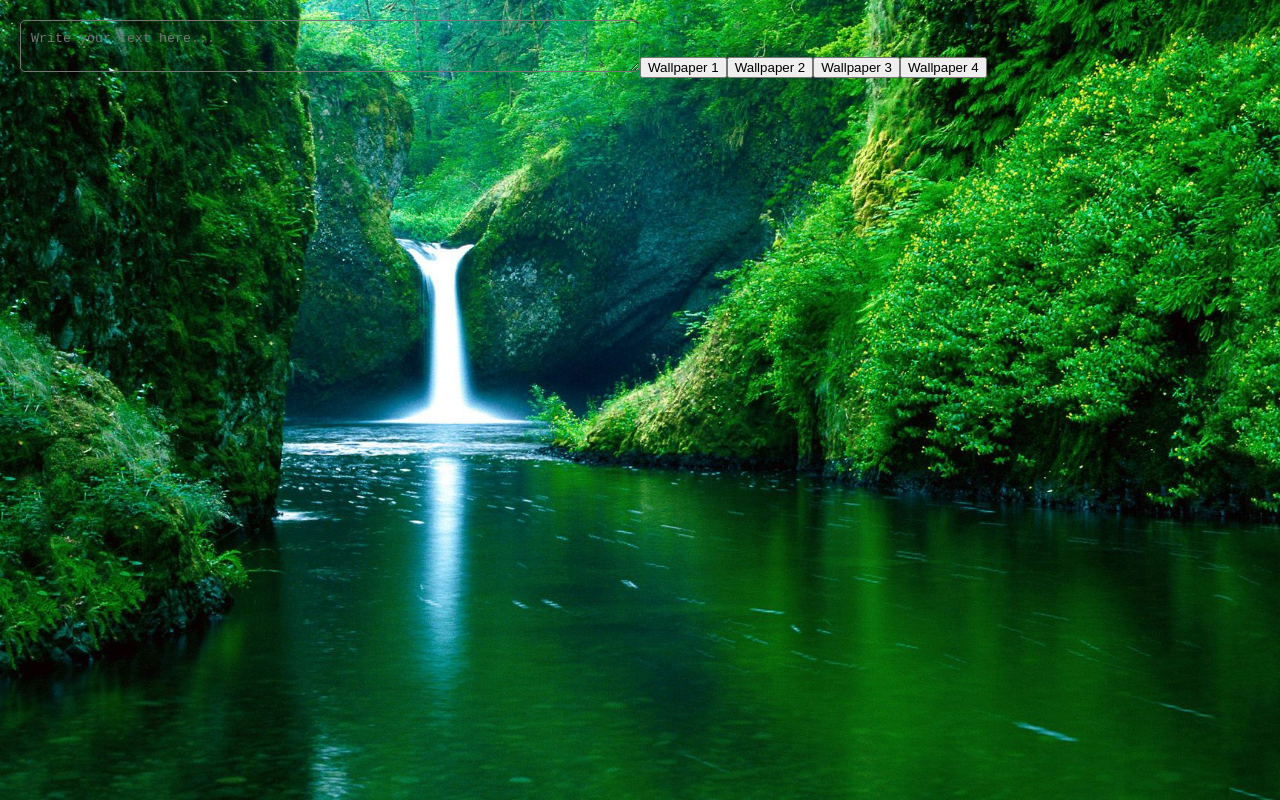
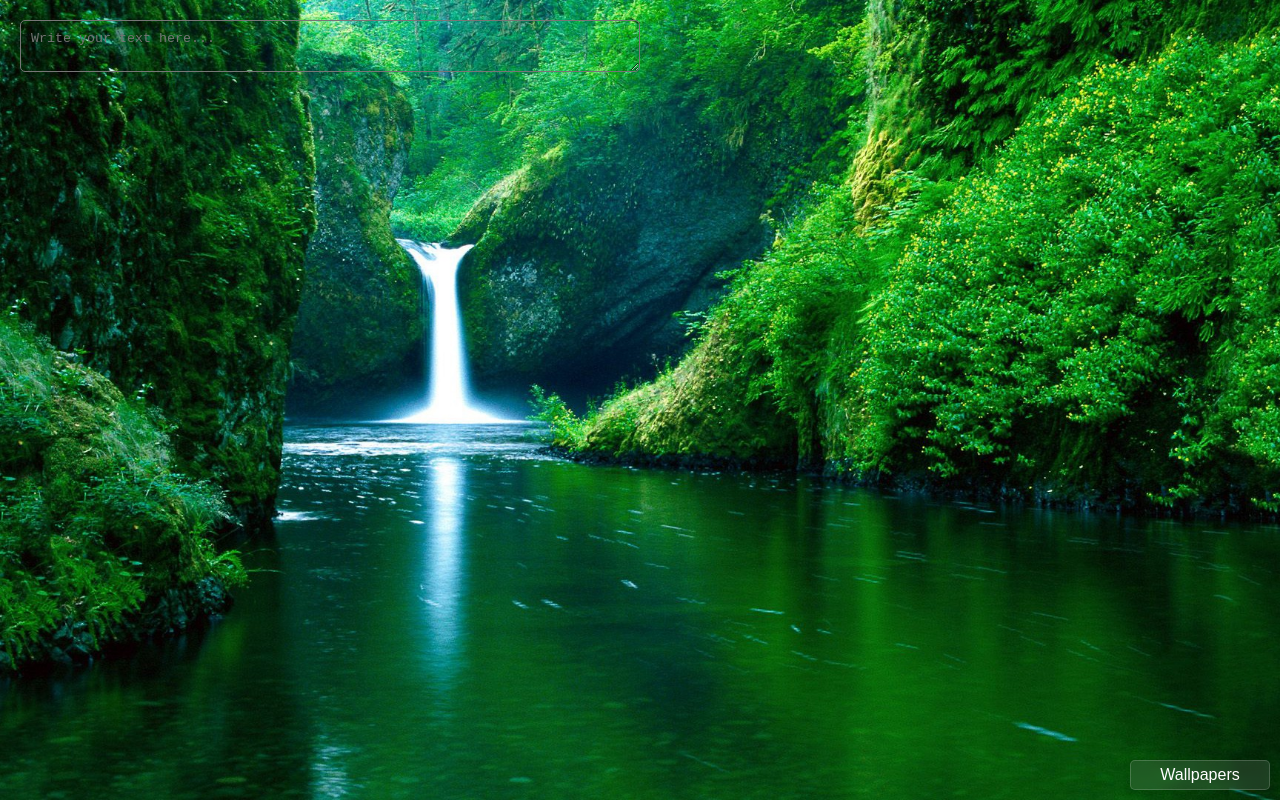
Before and after one commit to Javokhir09/SimpleTextEditor, a React (Vite) app: page / in a window 1280 px wide. Built offline with nearby package versions, Linux system fonts and the light colour scheme.

Commit message:
better UI for changing wallpapers

```diff
--- a/src/App.tsx
+++ b/src/App.tsx
@@ -4,10 +4,12 @@ import bg1 from "./assets/bg-1.jpg";
 import bg2 from "./assets/bg-2.jpg";
 import bg3 from "./assets/bg-3.jpg";
 import bg4 from "./assets/bg-4.jpg";
+import Button from "./components/Button";
 
 function App() {
   const [text, setText] = useState<string>("");
   const wallpapers = [bg1, bg2, bg3, bg4];
+  const [wallpapersOpen, setWallpapersOpen] = useState<boolean>(false);
   const [currentWallpaper, setCurrentWallpaper] = useState<number>(() => {
     const saved = localStorage.getItem("wallpaper");
     return saved ? Number(saved) : 0;
@@ -45,16 +47,28 @@ function App() {
         onChange={(e) => setText(e.target.value)}
         value={text}
       />
-      {wallpapers.map((bg, index) => (
-        <button
-          key={index}
-          onClick={() => {
-            setCurrentWallpaper(index);
-          }}
+
+      <div className="wallpapers-con">
+        <Button onClick={() => setWallpapersOpen(!wallpapersOpen)}>
+          Wallpapers
+        </Button>
+        <div
+          className={
+            !wallpapersOpen ? "wallpapers" : "wallpapers wallpapers-active"
+          }
         >
-          Wallpaper {index + 1}
-        </button>
-      ))}
+          {wallpapers.map((bg, index) => (
+            <img
+              src={bg}
+              key={index}
+              onClick={() => {
+                setCurrentWallpaper(index);
+                setWallpapersOpen(!wallpapersOpen);
+              }}
+            />
+          ))}
+        </div>
+      </div>
     </div>
   );
 }
--- /dev/null
+++ b/src/components/Button.tsx
@@ -0,0 +1,8 @@
+import type { ButtonHTMLAttributes } from "react";
+import "../css/Button.css";
+
+type ButtonProps = ButtonHTMLAttributes<HTMLButtonElement>;
+
+export default function Button({ children, ...rest }: ButtonProps) {
+  return <button {...rest}>{children}</button>;
+}
--- /dev/null
+++ b/src/css/Button.css
@@ -0,0 +1,10 @@
+button {
+  padding: 5px 10px;
+  font-size: 1rem;
+  border-radius: 5px;
+  border: 1px solid #ffffff2e;
+  background-color: #ffffff1b;
+  color: #fff;
+  backdrop-filter: blur(5px);
+  cursor: pointer;
+}
--- a/src/index.css
+++ b/src/index.css
@@ -3,7 +3,6 @@ body {
   margin: 0;
   padding: 0;
 }
-
 .con {
   width: 100%;
   height: 100vh;
@@ -12,4 +11,41 @@ body {
   background-position: center;
   background-size: cover;
   background-repeat: no-repeat;
+  position: relative;
 }
+.wallpapers-con {
+  position: absolute;
+  bottom: 10px;
+  right: 10px;
+  display: flex;
+  flex-direction: column-reverse;
+  gap: 10px;
+}
+.wallpapers-con .wallpapers {
+  display: flex;
+  flex-direction: column-reverse;
+  justify-content: center;
+  box-sizing: border-box;
+  border-radius: 5px;
+  outline: 1px solid #ffffff2e;
+  background-color: #ffffff1b;
+  color: #fff;
+  backdrop-filter: blur(5px);
+  height: 0px;
+  outline: none;
+  overflow: hidden;
+  transition: 200ms all;
+  opacity: 50%;
+  img {
+    border-radius: 5px;
+    width: 120px;
+    cursor: pointer;
+    transition: 100ms all;
+    margin: 5px 10px;
+    &:hover {scale: 1.03;}
+  }
+}
+.wallpapers-con .wallpapers-active {
+  height: 335px;
+  opacity: 100%;
+}
```
